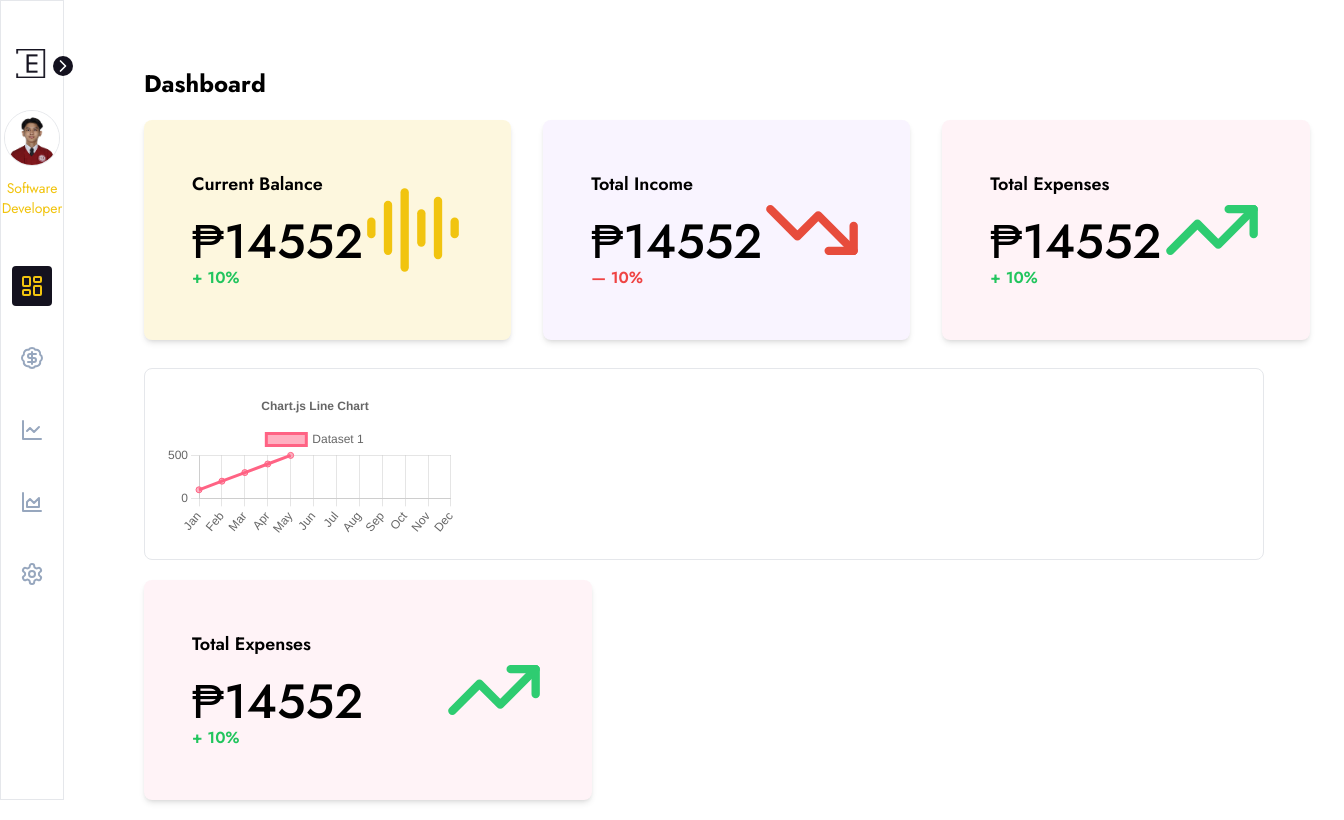
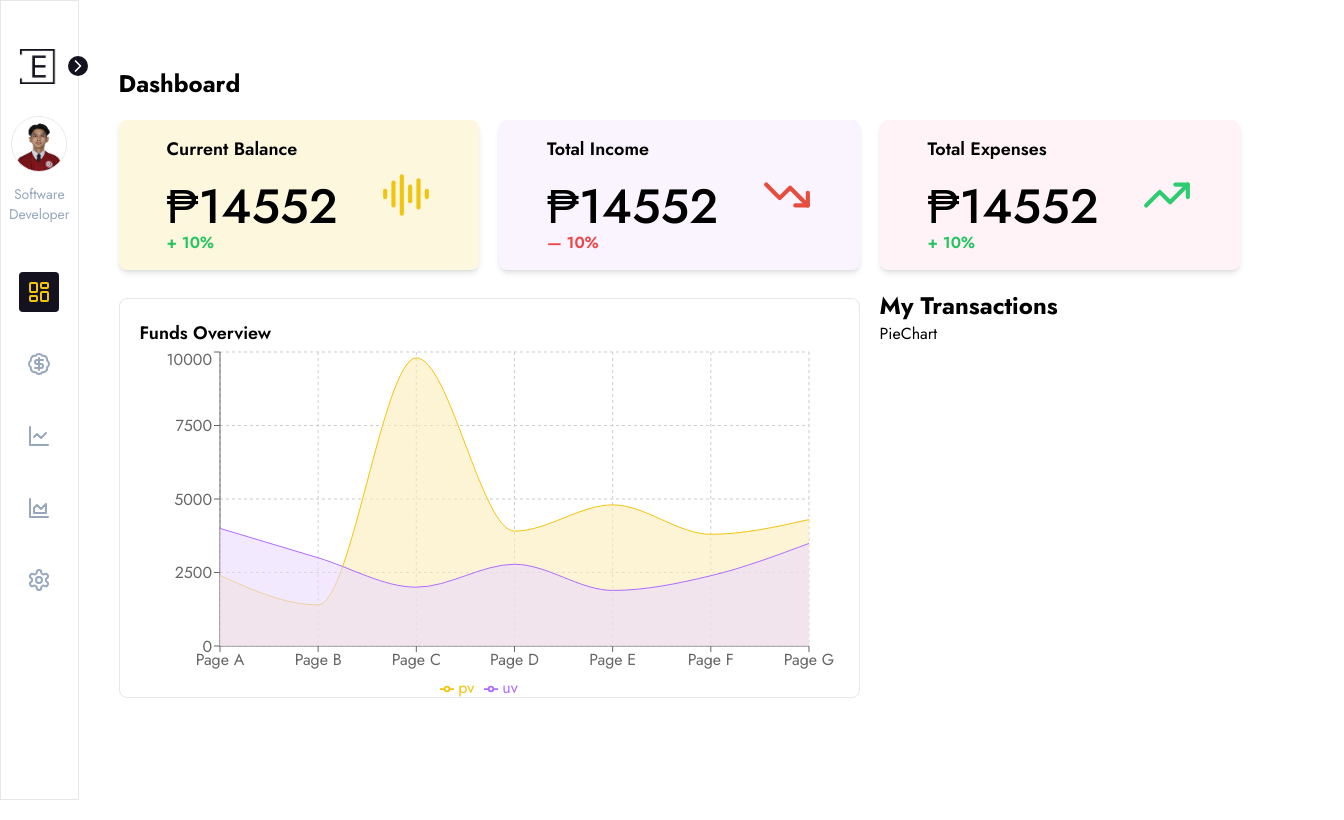
Before and after one commit to ervenderr/Expense-Tracker-App, a React (Vite) app in the folder frontend/: page / in a window 1280 px wide. Shown: the whole page, 1344 px wide, since content can reach past the window. Built offline with nearby package versions, Linux system fonts and the light colour scheme.

Commit message:
frontend - Chart

```diff
--- a/frontend/package.json
+++ b/frontend/package.json
@@ -18,6 +18,7 @@
     "react-chartjs-2": "^5.2.0",
     "react-datepicker": "^6.9.0",
     "react-dom": "^18.2.0",
+    "recharts": "^2.12.7",
     "styled-components": "^6.1.9"
   },
   "devDependencies": {
--- a/frontend/src/components/Dashboard/Chart.jsx
+++ b/frontend/src/components/Dashboard/Chart.jsx
@@ -1,54 +1,71 @@
-import React from 'react';
-import {
-    Chart as ChartJS,
-    CategoryScale,
-    LinearScale,
-    PointElement,
-    LineElement,
-    Title,
-    Tooltip,
-    Legend,
-} from 'chart.js';
-import { Line } from 'react-chartjs-2';
+'use client';
+import React from 'react'
+import { AreaChart, Area, ResponsiveContainer, XAxis, YAxis, CartesianGrid, Tooltip, Legend } from 'recharts';
 
-ChartJS.register(
-    CategoryScale,
-    LinearScale,
-    PointElement,
-    LineElement,
-    Title,
-    Tooltip,
-    Legend
-);
+const data = [
+    {
+        name: 'Page A',
+        uv: 4000,
+        pv: 2400,
+        amt: 2400,
+    },
+    {
+        name: 'Page B',
+        uv: 3000,
+        pv: 1398,
+        amt: 2210,
+    },
+    {
+        name: 'Page C',
+        uv: 2000,
+        pv: 9800,
+        amt: 2290,
+    },
+    {
+        name: 'Page D',
+        uv: 2780,
+        pv: 3908,
+        amt: 2000,
+    },
+    {
+        name: 'Page E',
+        uv: 1890,
+        pv: 4800,
+        amt: 2181,
+    },
+    {
+        name: 'Page F',
+        uv: 2390,
+        pv: 3800,
+        amt: 2500,
+    },
+    {
+        name: 'Page G',
+        uv: 3490,
+        pv: 4300,
+        amt: 2100,
+    },
+];
 
-export const options = {
-    responsive: false,
-    plugins: {
-        legend: {
-            position: 'top',
-        },
-        title: {
-            display: true,
-            text: 'Chart.js Line Chart',
-        },
-    },
-};
+const Chart = () => {
+    return (
+        <ResponsiveContainer width="100%" height="100%">
+            <AreaChart width={730} height={250} data={data} margin={{
+            top: 5,
+            right: 30,
+            left: 20,
+            bottom: 5,
+            }}>
+                <CartesianGrid strokeDasharray="3 3" />
+                <XAxis dataKey="name" />
+                <YAxis />
+                <Tooltip />
+                <Legend />
+                <Area type="monotone" dataKey="pv" stroke="#f1c40f" fill="#faedb7" />
+                <Area type="monotone" dataKey="uv" stroke="#ae6bff" fill="#ebdbff" />
+            </AreaChart>
+        </ResponsiveContainer>
+    )
+}
 
-const labels = ['Jan', 'Feb', 'Mar', 'Apr', 'May', 'Jun', 'Jul', 'Aug', 'Sep', 'Oct', 'Nov', 'Dec'];
-
-export const data = {
-    labels,
-    datasets: [
-        {
-            label: 'Dataset 1',
-            data: [100, 200, 300, 400, 500],
-            borderColor: 'rgb(255, 99, 132)',
-            backgroundColor: 'rgba(255, 99, 132, 0.5)',
-        },
-
-    ],
-};
-
-export default function App() {
-    return <Line options={options} data={data} />;
-}
+export default Chart
--- a/frontend/src/components/Dashboard/Dashboard.jsx
+++ b/frontend/src/components/Dashboard/Dashboard.jsx
@@ -1,68 +1,63 @@
-import React from 'react'
-import { AudioLines, TrendingDown, TrendingUp } from "lucide-react"
-import Chart from './Chart'
+import React from 'react';
+import { AudioLines, TrendingDown, TrendingUp } from "lucide-react";
+import Chart from './Chart';
+import PieChartDashboard from './PieChart';
 
 const Dashboard = () => {
     return (
-        <div className='flex flex-col py-12 px-10 w-full h-screen'>
+        <div className='flex flex-col py-12 px-4 sm:px-10 w-full h-screen'>
+            <div className='w-full py-5 '>
+                <h1 className='text-2xl font-bold mb-5'>Dashboard</h1>
 
-            <div className='w-full px-10 py-5'>
-                <h1 className='text-2xl font-bold'>Dashboard</h1>
-
-                <div className='flex space-x-8'>
-                    <div className='w-2/5 h-[220px] rounded-lg flex p-12 mt-5 justify-between items-center bg-[#f1c40f23] shadow-md'>
+                <div className='grid lg:grid-cols-3 md:grid-cols-2 sm:grid-cols-1 gap-5'>
+                    <div className='h-[150px] rounded-lg flex p-6 sm:p-12 justify-between items-center bg-[#f1c40f23] shadow-md'>
                         <div>
                             <span className='text-lg font-semibold'>Current Balance</span>
-                            <h1 className='text-5xl font-medium mt-5'>₱14552</h1>
+                            <h1 className='text-3xl sm:text-5xl font-medium mt-5'>₱14552</h1>
                             <span className='text-md text-green-500 font-semibold'>+ 10%</span>
                         </div>
-                        <div className='flex gap-none] p-0 m-0'>
-                            <AudioLines height={100} width={100} stroke='#f1c40f' />
+                        <div className='flex p-0 m-0'>
+                            <AudioLines height={50} width={50} sm:height={70} sm:width={70} stroke='#f1c40f' />
                         </div>
                     </div>
 
-                    <div className='w-2/5 h-[220px] rounded-lg flex p-12 mt-5 justify-between items-center bg-[#f9f4ff] shadow-md'>
+                    <div className='h-[150px] rounded-lg flex p-6 sm:p-12 justify-between items-center bg-[#f9f4ff] shadow-md'>
                         <div>
                             <span className='text-lg font-semibold'>Total Income</span>
-                            <h1 className='text-5xl font-medium mt-5'>₱14552</h1>
+                            <h1 className='text-3xl sm:text-5xl font-medium mt-5'>₱14552</h1>
                             <span className='text-md text-red-500 font-semibold'>— 10%</span>
                         </div>
-                        <div className='flex gap-none] p-0 m-0'>
-                            <TrendingDown stroke='#e74c3c' height={100} width={100} />
+                        <div className='flex p-0 m-0'>
+                            <TrendingDown stroke='#e74c3c' height={50} width={50} sm:height={70} sm:width={70} />
                         </div>
                     </div>
 
-                    <div className='w-2/5 h-[220px] rounded-lg flex p-12 mt-5 justify-between items-center bg-[#fff3f7] shadow-md'>
+                    <div className='h-[150px] rounded-lg flex p-6 sm:p-12 justify-between items-center bg-[#fff3f7] shadow-md'>
                         <div>
                             <span className='text-lg font-semibold'>Total Expenses</span>
-                            <h1 className='text-5xl font-medium mt-5'>₱14552</h1>
+                            <h1 className='text-3xl sm:text-5xl font-medium mt-5'>₱14552</h1>
                             <span className='text-md text-green-500 font-semibold'>+ 10%</span>
                         </div>
-                        <div className='flex gap-none] p-0 m-0'>
-                            <TrendingUp stroke='#2ecc71' height={100} width={100} />
+                        <div className='flex p-0 m-0'>
+                            <TrendingUp stroke='#2ecc71' height={50} width={50} sm:height={70} sm:width={70} />
                         </div>
                     </div>
                 </div>
 
-                <div className='flex space-x-8 flex-col border w-full mt-7 rounded-lg p-5'>
-                    <Chart />
-                </div>
-
-                <div className='w-2/5 h-[220px] rounded-lg flex p-12 mt-5 justify-between items-center bg-[#fff3f7] shadow-md'>
-                        <div>
-                            <span className='text-lg font-semibold'>Total Expenses</span>
-                            <h1 className='text-5xl font-medium mt-5'>₱14552</h1>
-                            <span className='text-md text-green-500 font-semibold'>+ 10%</span>
-                        </div>
-                        <div className='flex gap-none] p-0 m-0'>
-                            <TrendingUp stroke='#2ecc71' height={100} width={100} />
-                        </div>
+                <div className='grid lg:grid-cols-3 md:grid-cols-1 gap-5'>
+                    <div className='col-span-2 border mt-7 rounded-lg p-5' style={{ height: '400px' }}>
+                        <span className='text-lg font-semibold'>Funds Overview</span>
+                        <Chart />
+                    </div>
+                    <div>
+                        <h1 className='text-2xl font-bold mt-5'>My Transactions</h1>
+                        <PieChartDashboard />
+                    </div>
                 </div>
 
             </div>
+        </div>
+    );
+};
 
-        </div>
-    )
-}
-
-export default Dashboard
+export default Dashboard;
--- /dev/null
+++ b/frontend/src/components/Dashboard/PieChart.jsx
@@ -0,0 +1,11 @@
+'use client'
+import React from 'react'
+
+
+const PieChart = () => {
+  return (
+    <div>PieChart</div>
+  )
+}
+
+export default PieChart
--- a/frontend/src/components/sidebar.jsx
+++ b/frontend/src/components/sidebar.jsx
@@ -28,8 +28,8 @@ const navLinks = [
 ]
 
 const variants = {
-  open: { width: "15%" },
-  closed: { width: "5%" },
+  open: { width: "20rem" },
+  closed: { width: "5rem" },
 }
 
 const Sidebar = () => {
@@ -57,7 +57,7 @@ const Sidebar = () => {
           <div className='flex flex-col justify-center items-center'>
             <img src={Profile} className={'rounded-full border border-r-1 mb-3' + (isOpen ? ' w-20' : ' w-14')}/>
             <span className={isOpen ? 'text-center text-xl font-bold' : 'hidden'}>Ervender</span>
-            <span className='text-center text-sm text-yellow'>Software Developer</span>
+            <span className='text-center text-sm text-tertiary'>Software Developer</span>
           </div>
         </div>
 
```
Also changed, not shown: 1 other file (tests, documents, lock files or other folders).
